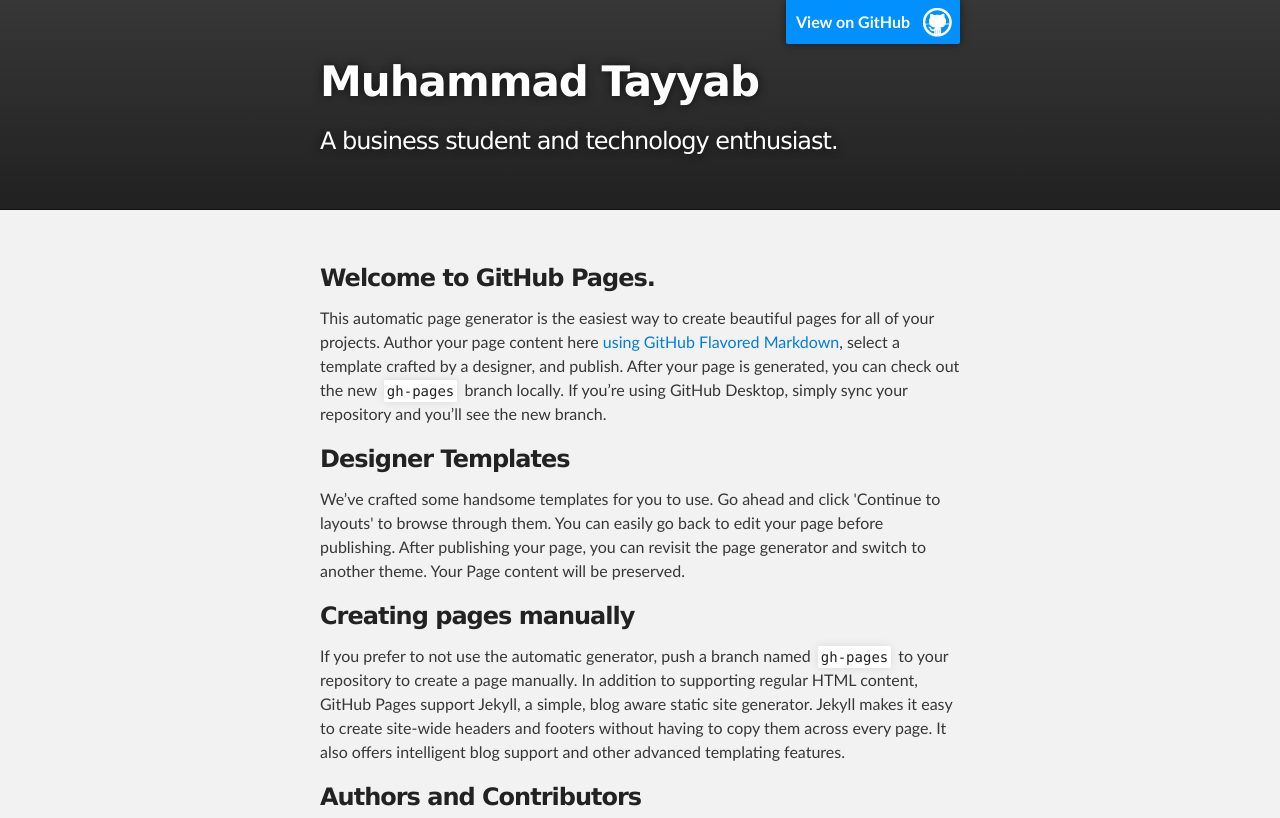
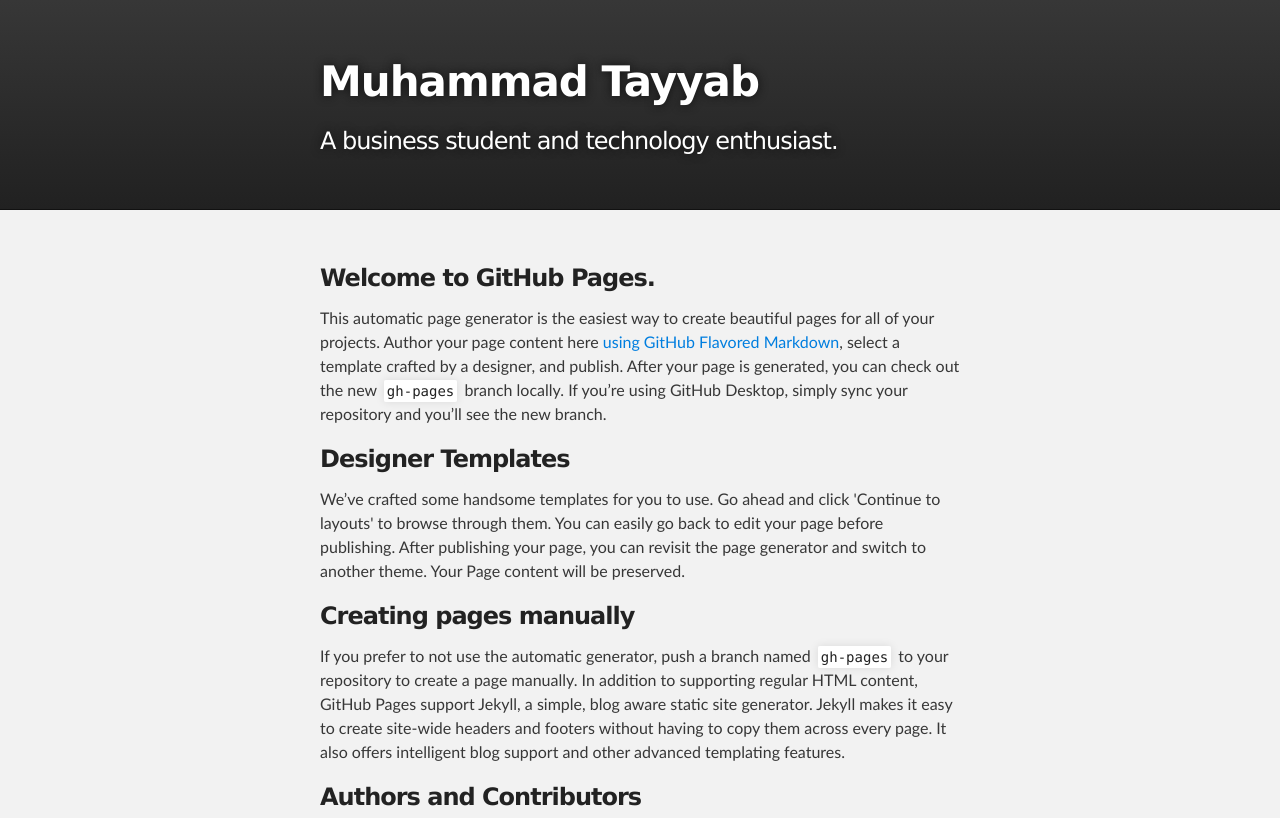
Before and after one commit to tayyabmuhammad/tayyabmuhammad.github.io, a plain HTML site: page index.html in a window 1280 px wide. Shown: the top 818 px of the page. Drawn offline with Linux system fonts and the light colour scheme.

Commit message:
Update index.html

```diff
--- a/index.html
+++ b/index.html
@@ -16,7 +16,7 @@
     <!-- HEADER -->
     <div id="header_wrap" class="outer">
         <header class="inner">
-          <a id="forkme_banner" href="https://github.com/tayyabmuhammad">View on GitHub</a>
+
 
           <h1 id="project_title">Muhammad Tayyab</h1>
           <h2 id="project_tagline">A business student and technology enthusiast. </h2>
```
